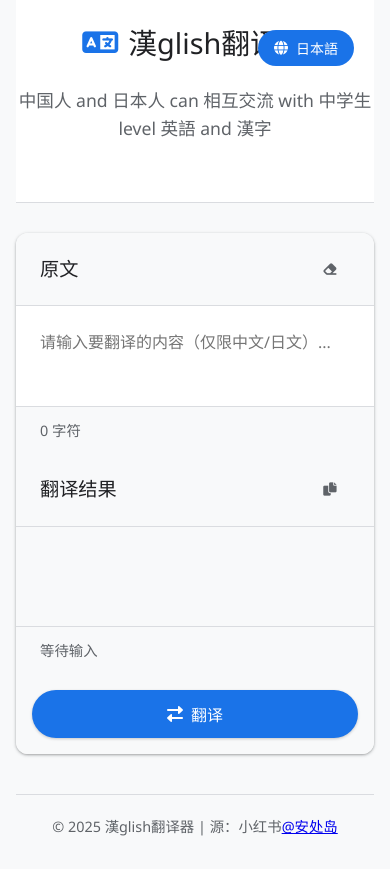
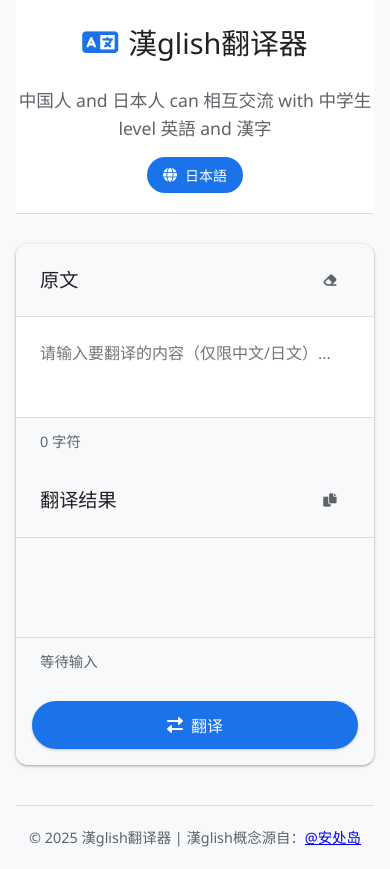
Before and after one commit to SternChiri/hanglish-translator, a plain HTML site: page index.html in a window 390 px wide. Drawn offline with Linux system fonts and the light colour scheme; a web font is replaced by a local one.

Commit message:
优化语言切换键位置；修改页尾表述

```diff
--- a/script.js
+++ b/script.js
@@ -25,7 +25,7 @@ const languageResources = {
         noContent: "没有内容可复制",
         copied: "已复制!",
         maxChars: "字符数超过限制 (最大1000字符)",
-        footer: '© 2025 漢glish翻译器 | 源：小红书<a href="https://xhslink.com/m/11a8HrimSsm" target="_blank">@安处岛</a>'
+        footer: '© 2025 漢glish翻译器 | 漢glish概念源自：<a href="https://xhslink.com/m/11a8HrimSsm" target="_blank">@安处岛</a>'
     },
     ja: {
         languageText: "中文",
@@ -49,7 +49,7 @@ const languageResources = {
         noContent: "コピーする内容がありません",
         copied: "コピーしました!",
         maxChars: "文字数制限を超えています (最大1000文字)",
-        footer: '© 2025 漢glish翻訳器 | 元：小红书<a href="https://xhslink.com/m/11a8HrimSsm" target="_blank">@安处岛</a>'
+        footer: '© 2025 漢glish翻訳器 | 漢glishコンセプト提供：<a href="https://xhslink.com/m/11a8HrimSsm" target="_blank">@安处岛</a>'
     }
 };
 
--- a/style.css
+++ b/style.css
@@ -202,43 +202,6 @@ footer {
     border-top: 1px solid var(--border-color);
 }
 
-/* 响应式设计 */
-@media (max-width: 768px) {
-    .translation-container {
-        flex-direction: column;
-        min-height: auto;
-    }
-
-    .translate-button-container {
-        padding: 16px;
-        order: 3;
-    }
-
-    .translate-btn {
-        width: 100%;
-        justify-content: center;
-    }
-
-    header h1 {
-        font-size: 1.8rem;
-    }
-
-    .container {
-        padding: 0 16px;
-    }
-
-    .language-toggle {
-        position: relative;
-        top: auto;
-        right: auto;
-        margin: 10px auto;
-    }
-
-    header {
-        padding-bottom: 60px;
-    }
-}
-
 /* 语言切换按钮 */
 .language-toggle {
     position: absolute;
@@ -270,6 +233,56 @@ footer {
     margin-bottom: 10px;
 }
 
+/* 响应式设计 */
+@media (max-width: 768px) {
+    .translation-container {
+        flex-direction: column;
+        min-height: auto;
+    }
+
+    .translate-button-container {
+        padding: 16px;
+        order: 3;
+    }
+
+    .translate-btn {
+        width: 100%;
+        justify-content: center;
+    }
+
+    header h1 {
+        font-size: 1.8rem;
+        padding: 0 20px;
+    }
+
+    .container {
+        padding: 0 16px;
+    }
+
+    /* 移动端优化：将语言按钮移到标题下方并居中 */
+    .language-toggle {
+        position: relative;
+        top: auto;
+        right: auto;
+        margin: 15px auto 0 auto;
+        display: flex;
+        justify-content: center;
+        width: fit-content; /* 让按钮宽度根据内容调整 */
+    }
+
+    header {
+        padding: 20px 0;
+        text-align: center; /* 确保header内容居中 */
+    }
+
+    .header-content {
+        padding-bottom: 0;
+        display: flex;
+        flex-direction: column;
+        align-items: center; /* 确保所有子元素居中 */
+    }
+}
+
 /* 字符数限制样式 */
 .over-limit {
     color: #e74c3c !important;
```
